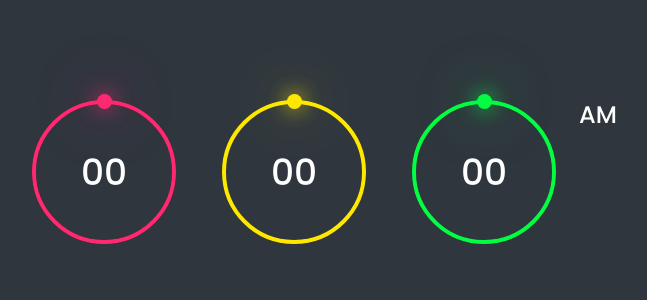
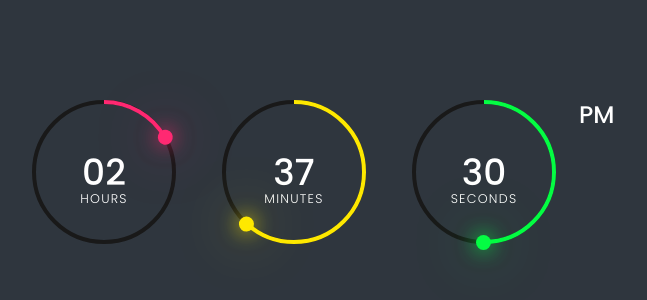
Before and after one commit to prasoonghosh/analog-clock, a plain HTML site: page index.html in a window 1280 px wide. Shown: the part 228-528 px from the top of the page, without its empty margins (326-973 px from the left). Drawn offline with Linux system fonts and the light colour scheme.

Commit message:
Coded the javascript file

```diff
--- a/assets/scripts.js
+++ b/assets/scripts.js
@@ -0,0 +1,42 @@
+setInterval(() => {
+    let hours = document.getElementById('hours');
+    let minutes = document.getElementById('minutes');
+    let seconds = document.getElementById('seconds');
+    let ampm = document.getElementById('ampm');
+
+    let hh = document.getElementById('hh');
+    let mm = document.getElementById('mm');
+    let ss = document.getElementById('ss');
+
+    let hr_dot = document.querySelector('.hr_dot');
+    let min_dot = document.querySelector('.min_dot');
+    let sec_dot = document.querySelector('.sec_dot');
+
+    let h = new Date().getHours();
+    let m = new Date().getMinutes();
+    let s = new Date().getSeconds();
+    let am = h >= 12 ? "PM" : "AM";
+
+    // convert 24hr clock to 12hr clock
+    if (h > 12) {
+      h = h - 12;
+    }
+    // add zero before single digit number
+    h = (h < 10) ? "0" + h : h;
+    m = (m < 10) ? "0" + m : m;
+    s = (s < 10) ? "0" + s : s;
+
+    hours.innerHTML = h + "<br/><span>Hours</span>";
+    minutes.innerHTML = m + "<br/><span>Minutes</span>";
+    seconds.innerHTML = s + "<br/><span>Seconds</span>";
+    ampm.innerHTML = am;
+
+    hh.style.strokeDashoffset = 440 - (440 * h) / 12;
+    // 12 hrs clock
+    mm.style.strokeDashoffset = 440 - (440 * m) / 60;
+    ss.style.strokeDashoffset = 440 - (440 * s) / 60;
+
+    hr_dot.style.transform = `rotate(${h * 30}deg)`;
+    min_dot.style.transform = `rotate(${m * 6}deg)`;
+    sec_dot.style.transform = `rotate(${s * 6}deg)`;
+  });
--- a/index.html
+++ b/index.html
@@ -6,6 +6,7 @@
   <meta name="viewport" content="width=device-width, initial-scale=1.0">
   <link rel="stylesheet" type="text/css" href="assets/styles.css">
   <title>Digital Clock</title>
+  <script src="assets/scripts.js"></script>
 </head>
 <body>
   <div id="time">
```
